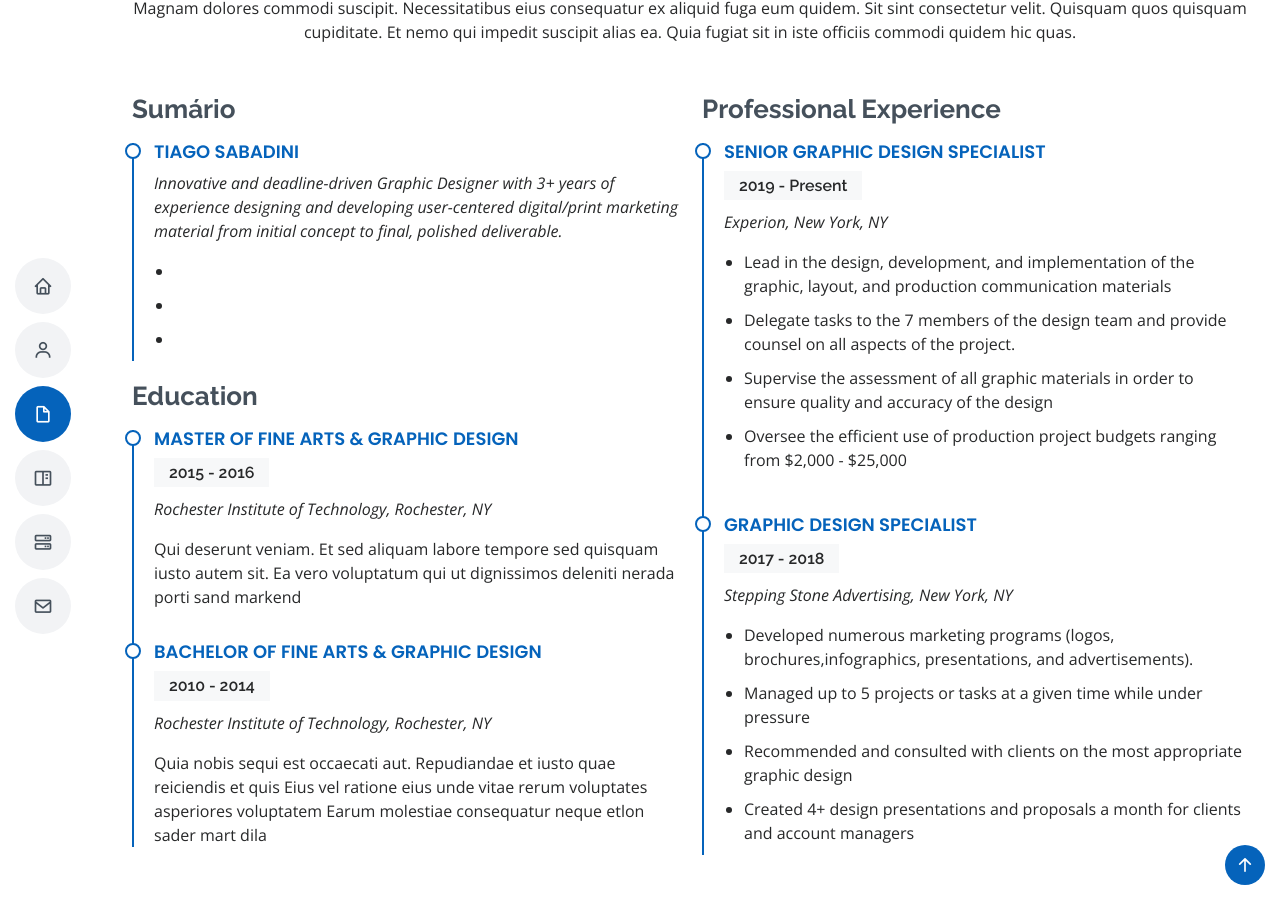
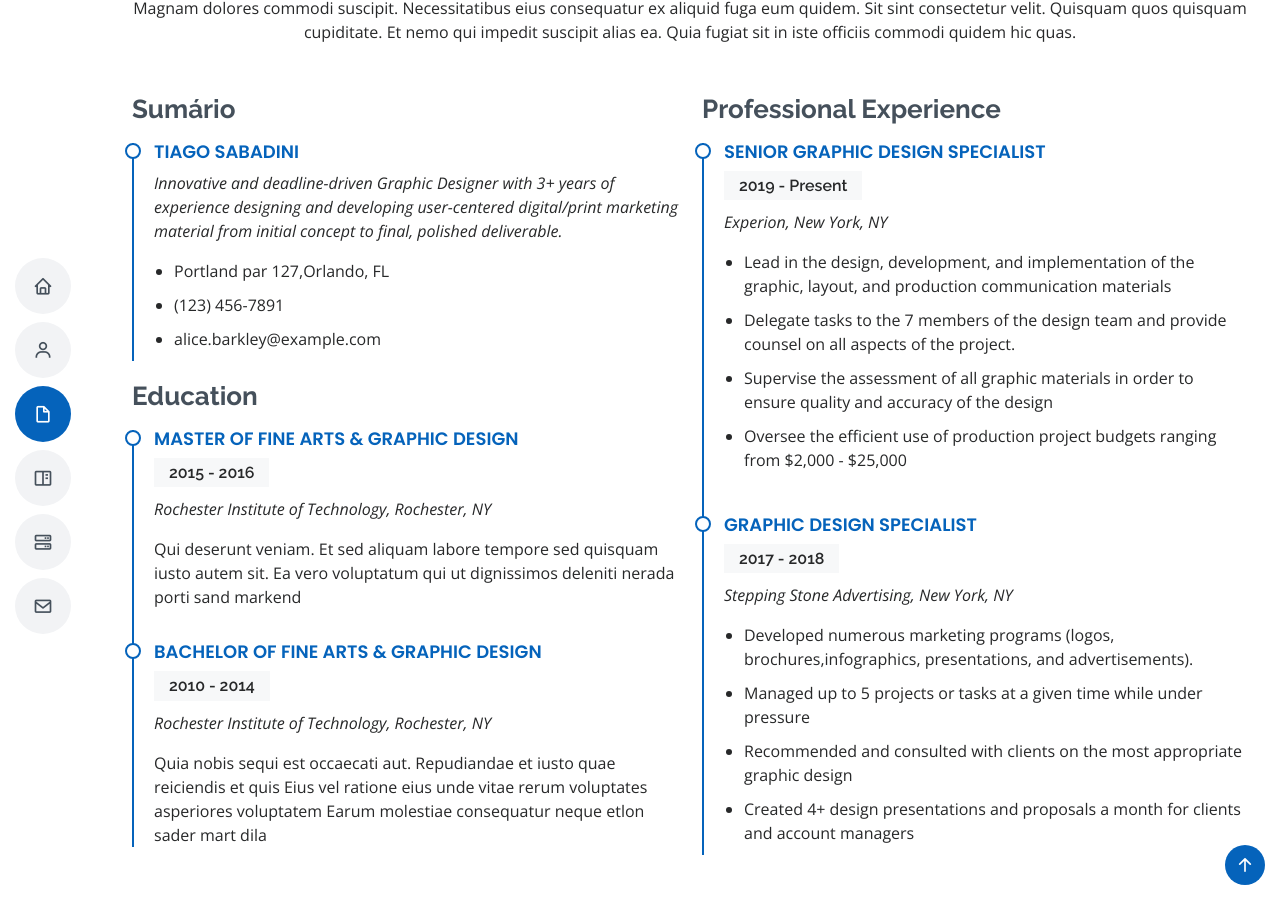
Before and after one commit to tiagosabadini/ghpages-sitepessoal-tutorial-md, a Jekyll site: the page built from index.md, in a window 1280 px wide and 900 px high, scrolled down 1723 px. Built offline with Jekyll 4.4.1, drawn with Linux system fonts in a browser that asks for light colours; some of the changed lines change nothing that is shown.

Commit message:
conteúdo

```diff
--- a/_config.yml
+++ b/_config.yml
@@ -33,9 +33,9 @@ sessoes:
     tituloSumario: "Tiago Sabadini"
     descricaoSumario: "Innovative and deadline-driven Graphic Designer with 3+ years of experience designing and developing user-centered digital/print marketing material from initial concept to final, polished deliverable."
     detalheSumario:
-      0: "Portland par 127,Orlando, FL"
-      1: "(123) 456-7891"
-      2: "alice.barkley@example.com"
+      - "Portland par 127,Orlando, FL"
+      - "(123) 456-7891"
+      - "alice.barkley@example.com"
 
     educacao:
       0:
--- a/_includes/sessao-experiencia.html
+++ b/_includes/sessao-experiencia.html
@@ -16,7 +16,7 @@
           <ul>
             {% assign items = site.sessoes.experiencia.detalheSumario %}
             {% for item in items %}
-              <li>{{ item.value }}</li>
+              <li>{{ item }}</li>
             {% endfor %}
           </ul>
         </div>
```
